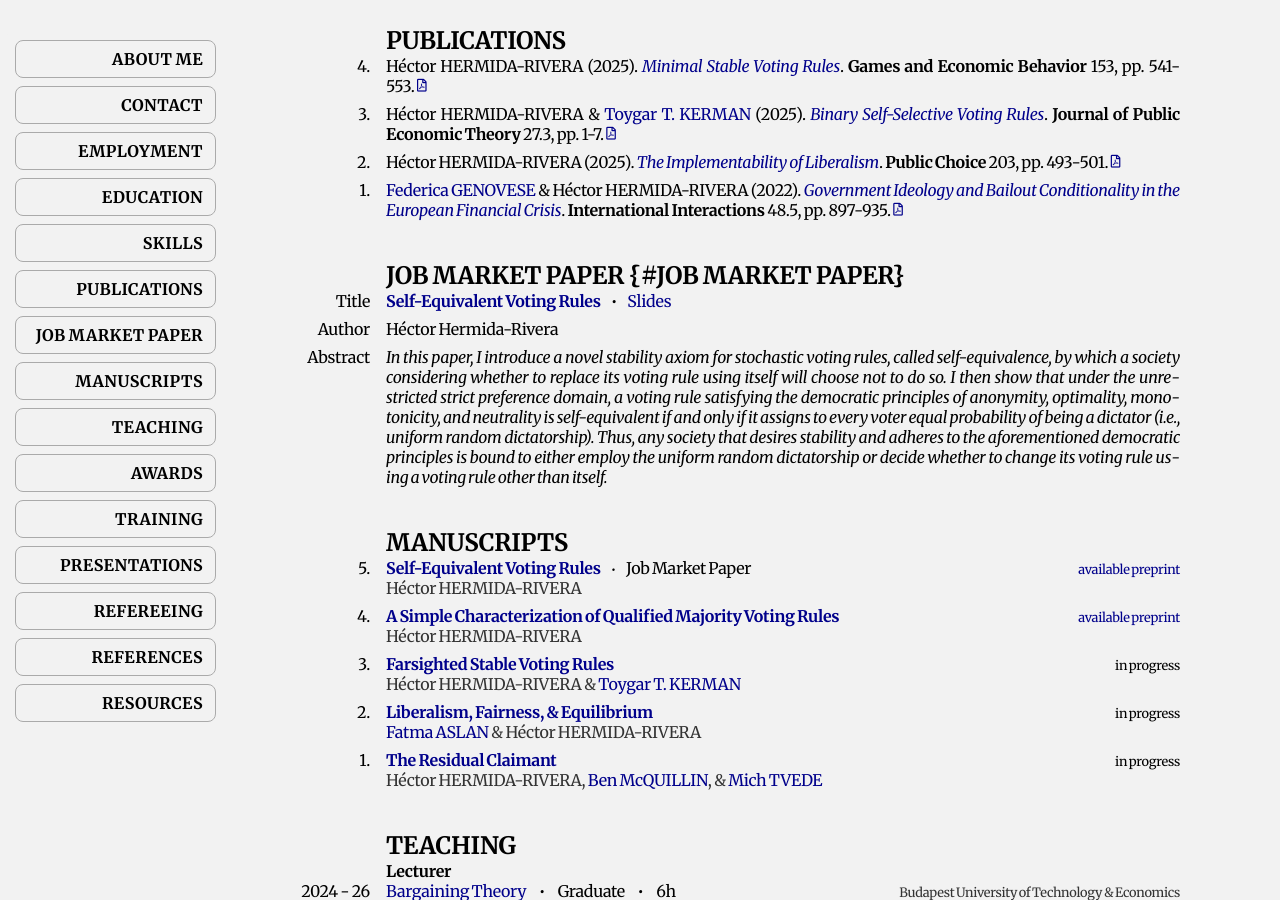
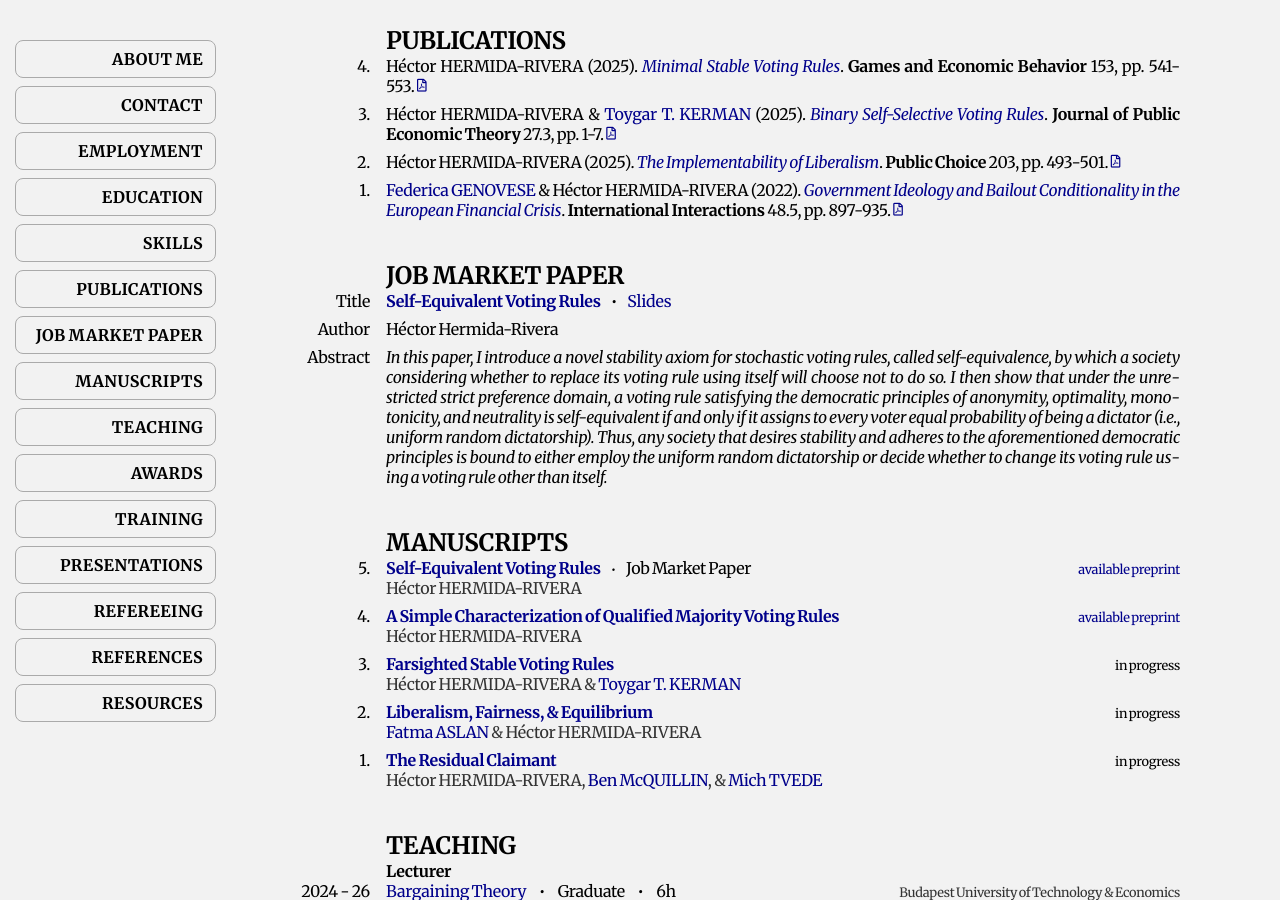
Before and after one commit to HectorHermidaRivera/hectorhermidarivera.github.io, a Jekyll site: the page built from index.md, in a window 1280 px wide and 900 px high, scrolled down 961 px. Built offline with Jekyll 4.4.1, drawn with Linux system fonts in a browser that asks for light colours; a style sheet for code colours, icons or effects is not loaded; some of the changed text lies outside the part shown.

Commit message:
Update index.md

```diff
--- a/index.md
+++ b/index.md
@@ -39,7 +39,7 @@ title: Home
   </a>
 </div>
 
-## About me {#about me}
+## About me {#about-me}
 
 <div class="two-column">
     <div class="label"></div>
@@ -144,7 +144,7 @@ title: Home
 </a></div>
 </div>
 
-## Job Market Paper {#job market paper}
+## Job Market Paper {#job-market-paper}
 
 <div class="two-column">
   <div class="label">Title</div>
```
